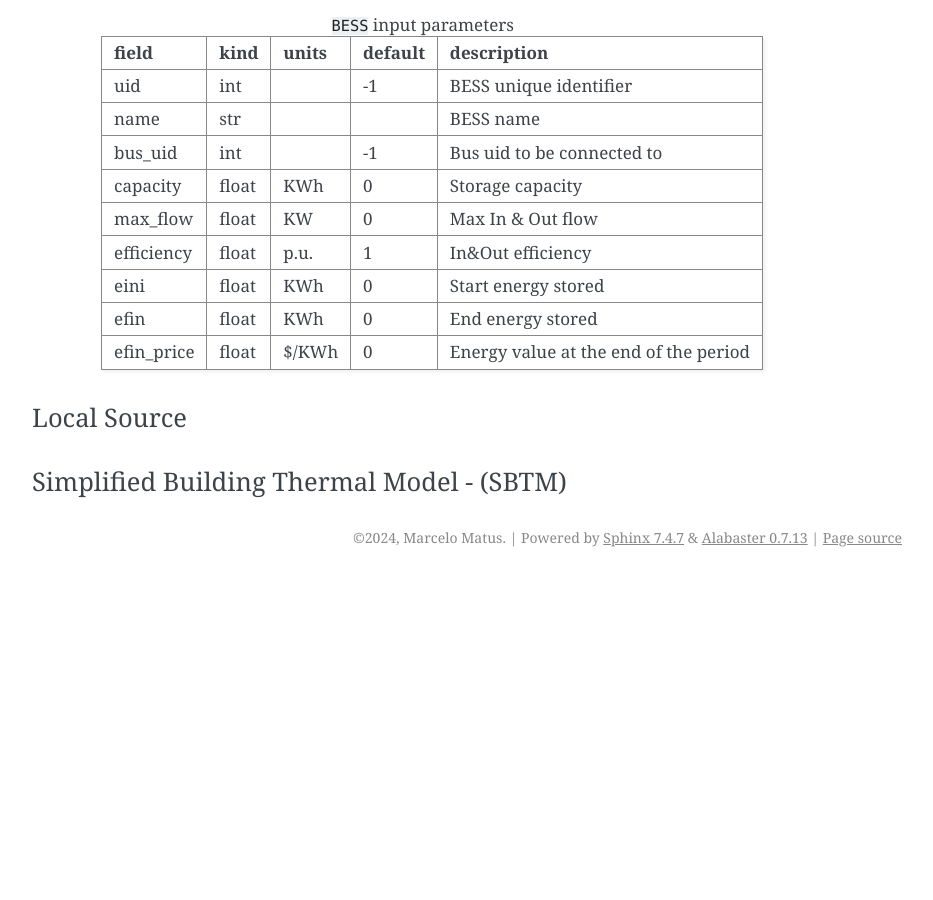
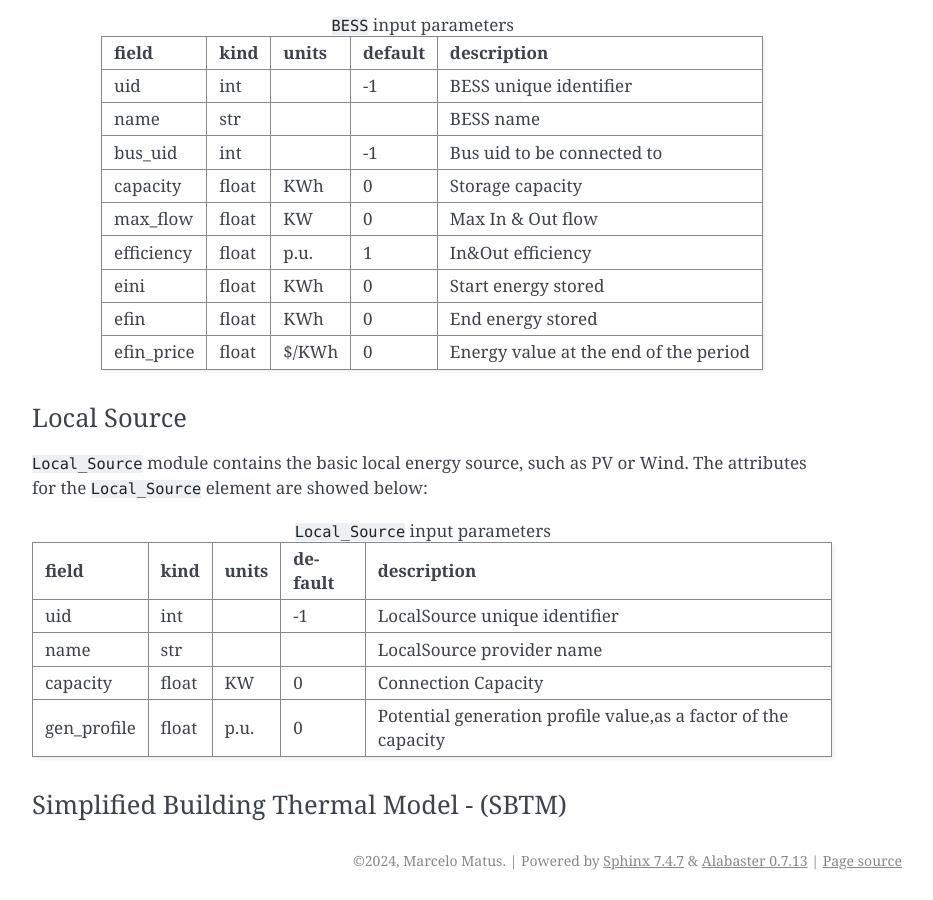
Before and after one commit to marcelomatus/gilda-opts, a Sphinx documentation site: the page built from docs/Modeling.rst, in a window 1280 px wide and 900 px high, scrolled down 2586 px. Shown: the whole window, without its empty margins (338-1271 px from the left). Built offline with Sphinx 7.4.7, drawn with Linux system fonts in a browser that asks for light colours; pages that are not in the unit, such as notebooks, are missing from menus; before the commit the page ends 3163 px from its top, so only the background shows below that.

Commit message:
Update Modeling.rst

```diff
--- a/docs/Modeling.rst
+++ b/docs/Modeling.rst
@@ -172,6 +172,24 @@ Battery Energy Storage System - (BESS)
 -------------
 Local Source
 -------------
+``Local_Source`` module contains the basic local energy source, such as PV or Wind. The attributes for the ``Local_Source`` element are showed below:
+
+.. table:: ``Local_Source`` input parameters
+   :widths: auto
+   :align: center
+
+   +-----------------+-------+---------+---------+-------------------------------------------------------------------+
+   |     field       | kind  | units   | default |                description                                        |
+   +=================+=======+=========+=========+===================================================================+
+   | uid             | int   |         |   -1    | LocalSource unique identifier                                     |
+   +-----------------+-------+---------+---------+-------------------------------------------------------------------+
+   | name            |  str  |         |         | LocalSource provider name                                         |
+   +-----------------+-------+---------+---------+-------------------------------------------------------------------+
+   |capacity         | float |  KW     |   0     | Connection Capacity                                               |
+   +-----------------+-------+---------+---------+-------------------------------------------------------------------+
+   |gen_profile      | float |  p.u.   |    0    | Potential generation profile value,as a factor of the capacity    |
+   +-----------------+-------+---------+---------+-------------------------------------------------------------------+
+
 
 ------------------------------------------
 Simplified Building Thermal Model - (SBTM)
```
